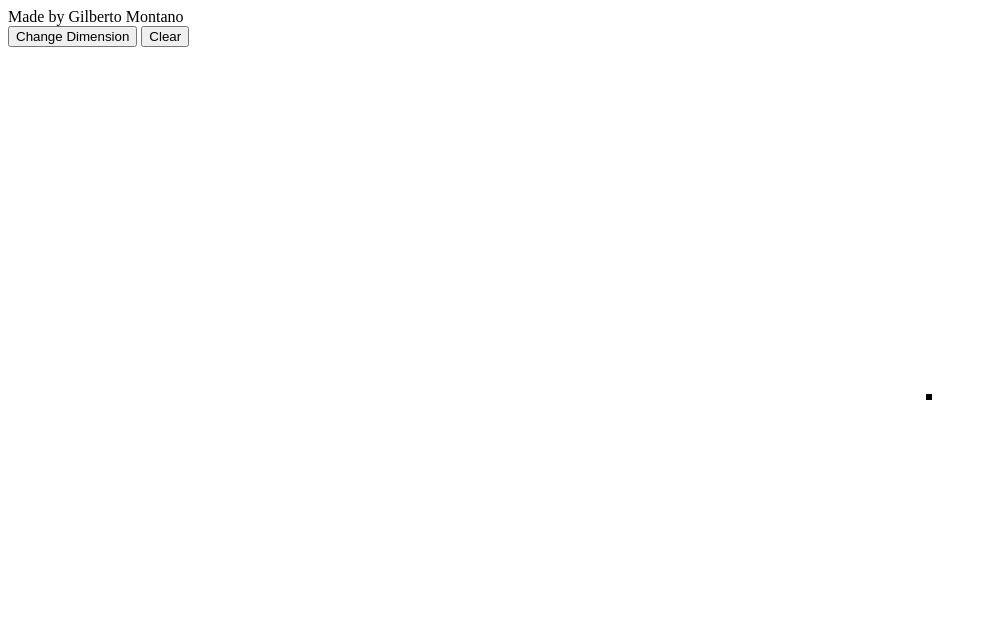
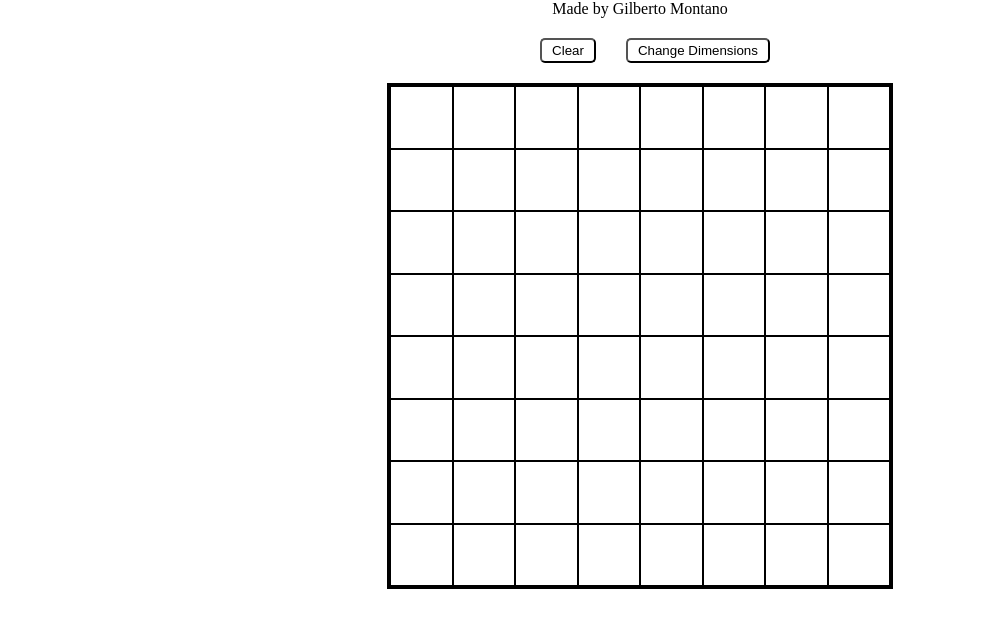
Before and after one commit to montanogilberto/createDiv, a plain HTML site: page index.html in a window 1280 px wide. Both pictures are taken after a click on the button "Clear". Shown: the whole page, without its empty margins (0-987 px from the left). Drawn offline with Linux system fonts and the light colour scheme.

Commit message:
Add files via upload

```diff
--- a/index.html
+++ b/index.html
@@ -1,24 +1,27 @@
 <html>
     <head>
-        <title>create div</title>
+        <title>Create div</title>
         <link href="style.css" rel="stylesheet" type="text/css"/>
 
     </head>
     <body>
         <hi>Made by Gilberto Montano</hi>
 
-        <ul>
-            <button>Change Dimension</button>
-            <button>Clear</button>
-        </ul>
+            <div id="inputs">
+                    <!--<button id="randColor" class="input">Random Colors</button>
+                    <button id="black" class="input">Black</button>
+                    <button id="erase" class="input">Erase</button>-->
+                    <button id="clear" class="input">Clear</button>
+                    <button id="dimensions" class="input">Change Dimensions</button>
+            </div>
 
-    <main>
+
             <div id='container'>
 
             </div>
 
-    </main>
-
     </body>
 
+    <script src="script.js" ></script>
+
 </html>
--- a/script.js
+++ b/script.js
@@ -1,16 +1,59 @@
+const container = document.getElementById("container");
+const randomButton = document.querySelector('#randColor');
+const blackButton = document.querySelector('#black');
+const eraseButton = document.querySelector('#erase');
+const clearButton = document.querySelector('#clear');
+const changeButton = document.querySelector('#dimensions');
 
-let arrayDiv = new Array();
-for(let i =o; i<= arrayDiv.length;i++){
+let random = false;
+let color = "black";
+let dimensions = 8;
+createGrid(dimensions);
 
-    arrayDiv[i] = document.createElement('div');
-    arrayDiv[i].id = 'div' + i;
-    //arrayDiv[i].className = ''
+//randomButton.addEventListener('click', randomClick);
+//blackButton.addEventListener('click', blackClick);
+//eraseButton.addEventListener('click', eraseClick);
+clearButton.addEventListener('click', clearClick);
+changeButton.addEventListener('click', changeClick);
 
+function createGrid(boxes){
+    debugger;
+    for(i=0; i<boxes*boxes; i++){
+        const div = document.createElement('div');
+        div.setAttribute=('id', 'box');
+        div.addEventListener("mouseover", changeColor);
+        div.style.width = container.clientWidth/boxes + 'px';
+        div.style.height = container.clientHeight/boxes + 'px';
+        div.style.boxShadow = '0px 0px 0px 1px black inset';
+        div.style.margin = '0px';
+        div.style.padding = '0px';
+        div.style.display = 'inline-block';
+        div.style.float = 'left';
+        container.appendChild(div);
+  }
 }
 
-/*
-document.body.appendChild(arrayDiv[i]);
+function changeClick(){
+    clearGrid();
+    dimensions = prompt("Enter dimensions (one number - up to 64):");
+    createGrid(dimensions);
+    color = 'black';
+  }
 
-let idiv = document.createElement('');
-document.getElementsByName('body')[0].appendChild();
-*/
+function changeColor(){
+    if(random){
+      color = `rgb(${Math.random()*256},${Math.random()*256},${Math.random()*256})`;
+    }
+    this.style.backgroundColor = color;
+  }
+
+  function clearGrid(){
+    while(container.firstChild){
+      container.removeChild(container.firstChild);
+    }
+  }
+
+  function clearClick(){
+    clearGrid();
+    createGrid(dimensions);
+  }
--- a/style.css
+++ b/style.css
@@ -1,19 +1,42 @@
-main {
-    text-align: center;
-    position: absolute;
-    bottom: 50%;
-    right: 50%;
-    margin-right: -292px;
-  }
-
-  ul {
-    list-style-type: none;
-    margin: 0;
-    padding: 0;
-    overflow: hidden;
-    align-content: flex-end;
+*{
+  margin:0;
+  padding:0;
 }
 
-div {
-    border-style: solid
+body{
+height: auto;
+width: auto;
+text-align: center;
 }
+
+
+h1{
+  position: relative;
+  margin-top:10px;
+  margin-bottom: 10px;;
+}
+
+#inputs{
+  width: 100%;
+  height: auto;
+  display: flex;
+  align-items: center;
+  justify-content: center;
+  margin-top: 20px;
+}
+
+.input{
+  margin-left: 30px;
+  border-radius: 5px;
+  background-color: white;
+  padding: 3px 10px;
+}
+
+#Container{
+  width: 500px;
+  height: 500px;
+  border-style: solid;
+  border-width: 3px;
+  margin: 20px auto;
+  box-shadow: 30px;
+}
```
